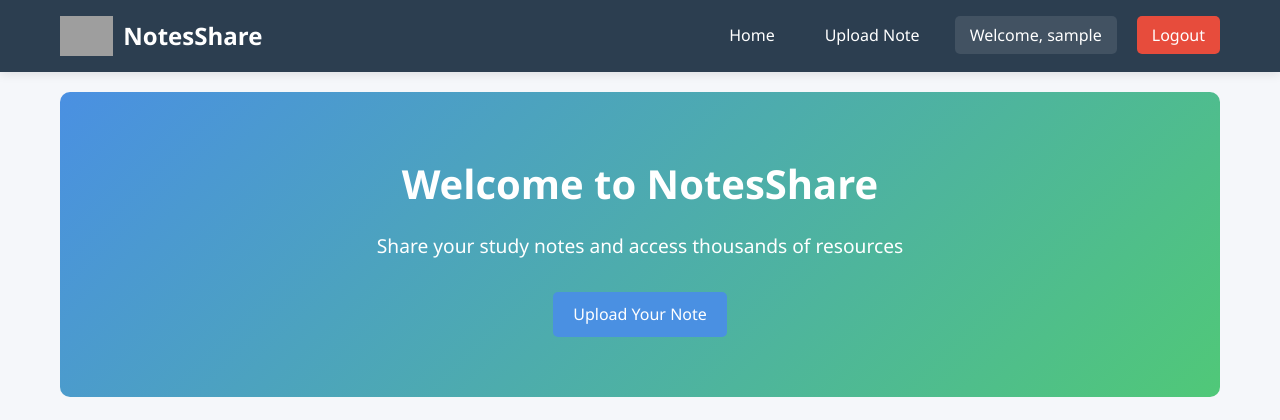
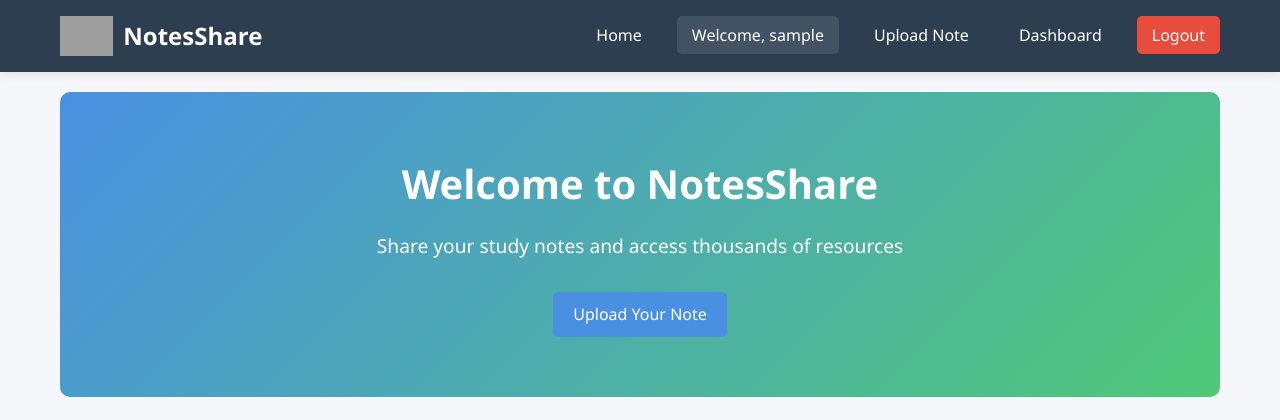
Before and after one commit to kavishanimsara/Online_notes_sharing_platform, a PHP site: page /index.php in a window 1280 px wide. Shown: the top 420 px of the page. Run offline with PHP 8.4, Linux system fonts and the light colour scheme; the visitor is signed in with stand-in values (Sample User, id 1); data that the repository does not hold is empty; grey boxes are pictures that could not be loaded.

Commit message:
add dashbord

```diff
--- a/includes/header.php
+++ b/includes/header.php
@@ -26,9 +26,11 @@ if (session_status() === PHP_SESSION_NONE) {
             <ul class="nav-menu" id="navMenu">
                 <li><a href="index.php">Home</a></li>
                 <?php if (isset($_SESSION['user_id'])): ?>
+                    <li><a href="#" class="user-info">Welcome, <?php echo htmlspecialchars($_SESSION['username']); ?></a></li>
                     <li><a href="upload.php">Upload Note</a></li>
-                    <li><a href="#" class="user-info">Welcome, <?php echo htmlspecialchars($_SESSION['username']); ?></a></li>
+                    <li><a href="dashboard.php">Dashboard</a></li>
                     <li><a href="logout.php" class="btn-logout">Logout</a></li>
+
                 <?php else: ?>
                     <li><a href="login.php">Login</a></li>
                     <li><a href="register.php" class="btn-register">Register</a></li>
```
